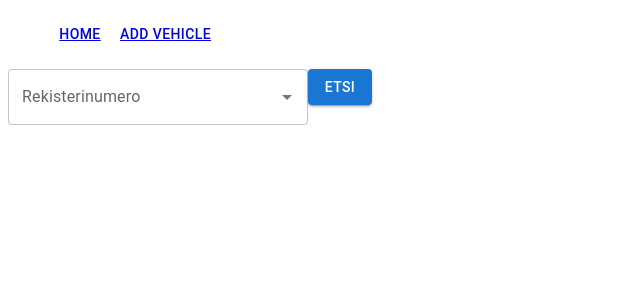
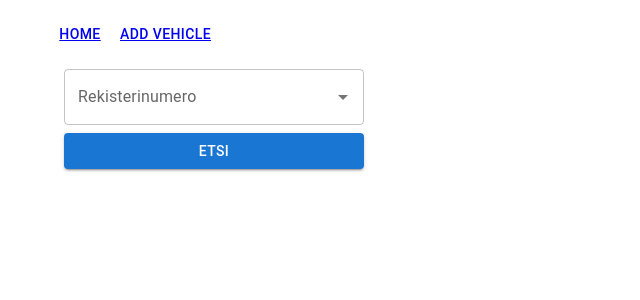
Before and after one commit to samiparvus/motored-varastonhallinta, a React (Create React App) app: page / in a window 1280 px wide. Shown: the top 300 px of the page, without its empty margins (0-640 px from the left). Built offline with nearby package versions, Linux system fonts and the light colour scheme.

Commit message:
moving desktop version

```diff
--- a/src/Main.js
+++ b/src/Main.js
@@ -1,5 +1,12 @@
-import React from "react";
-import { FormControl, TextField, Button, Autocomplete } from "@mui/material";
+import React, { useState } from "react";
+import { createSearchParams, Route, useNavigate } from "react-router-dom";
+import {
+  FormControl,
+  TextField,
+  Button,
+  Autocomplete,
+  Container,
+} from "@mui/material";
 import VehicleInformation from "./components/VehicleInformation";
 import VehicleData from "./Data.json";
 
@@ -15,34 +22,50 @@ import VehicleData from "./Data.json";
 
 const Main = () => {
   const vehicleArray = [];
-  let val = "";
+  const navigate = useNavigate();
+  const [selectedRegnum, setSelectedRegnum] = useState(null);
+
   const data = VehicleData.map(({ rekisterinumero }) => ({ rekisterinumero }));
   for (let i = 0; i < data.length; i++) {
     vehicleArray.push(data[i].rekisterinumero);
   }
 
-  const handleSubmit = (rekkari) => {
-    VehicleInformation(this.rekkari);
-  };
+  function handleSearch(event, val) {
+    event.preventDefault();
+
+    let rekkari = val;
+
+    navigate({
+      pathname: "/vehicleinformation",
+      search: createSearchParams({
+        regNum: rekkari,
+      }).toString(),
+    });
+  }
 
   return (
-    <form onSubmit={handleSubmit}>
+    <Container>
       <FormControl>
         <Autocomplete
           placeholder="Rekisterinumero"
           options={vehicleArray}
           sx={{ width: 300, marginBottom: 1 }}
-          onChange={(event, value) => (val = value)}
-          onSubmit={() => handleSubmit(val)}
           renderInput={(params) => (
             <TextField {...params} label="Rekisterinumero" />
           )}
+          value={selectedRegnum}
+          onChange={(event, newRegnum) => {
+            setSelectedRegnum(newRegnum);
+          }}
         />
+        <Button
+          variant="contained"
+          onClick={(event, val) => handleSearch(event, selectedRegnum)}
+        >
+          Etsi
+        </Button>
       </FormControl>
-      <Button type="submit" variant="contained">
-        Etsi
-      </Button>
-    </form>
+    </Container>
   );
 };
 
--- a/src/components/VehicleInformation.js
+++ b/src/components/VehicleInformation.js
@@ -13,15 +13,16 @@ import {
   ListItem,
   List,
 } from "@mui/material";
+import { Route, useParams } from "react-router-dom";
 
 const VehicleInformation = (rekkari) => {
   const esineLista = ["pakoputki", "rengas", "vaihteisto", "moottori"];
   const malliLista = ["Kawasaki", "Honda", "Yamaha"];
   const myyjäLista = ["Sami Testi", "Teppo Tulppu"];
 
-  console.log(rekkari);
+  let { regNum } = useParams();
+  console.log("wat: " + regNum);
 
-  let array = rekkari;
   return (
     <Grid container>
       <Grid xs={3.2} minWidth="332px">
```
